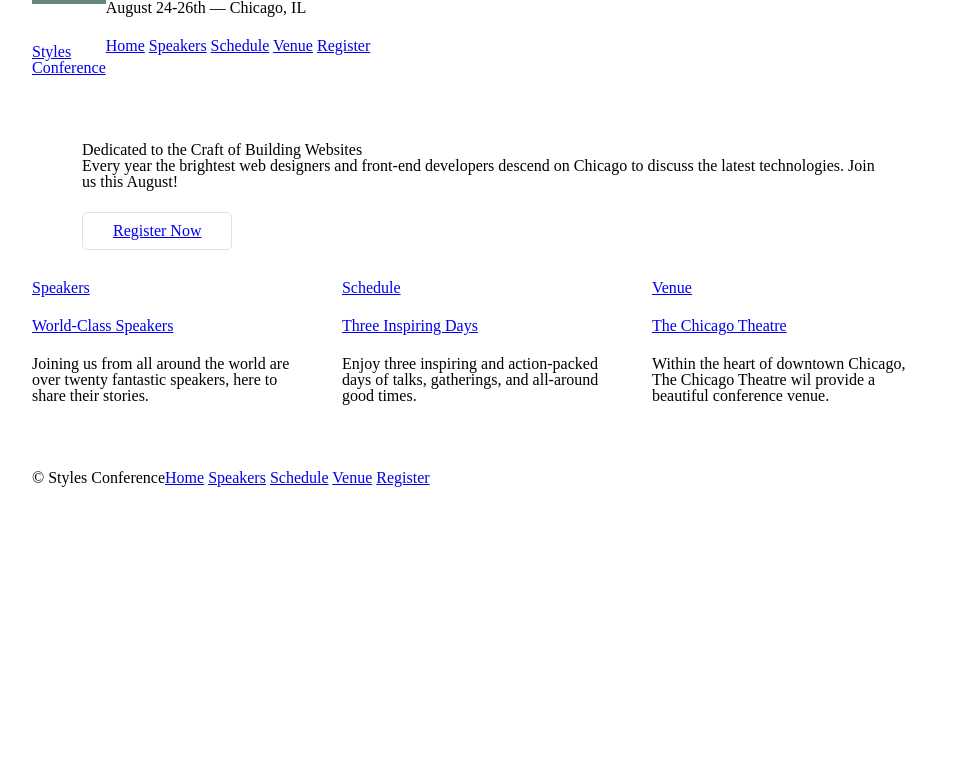
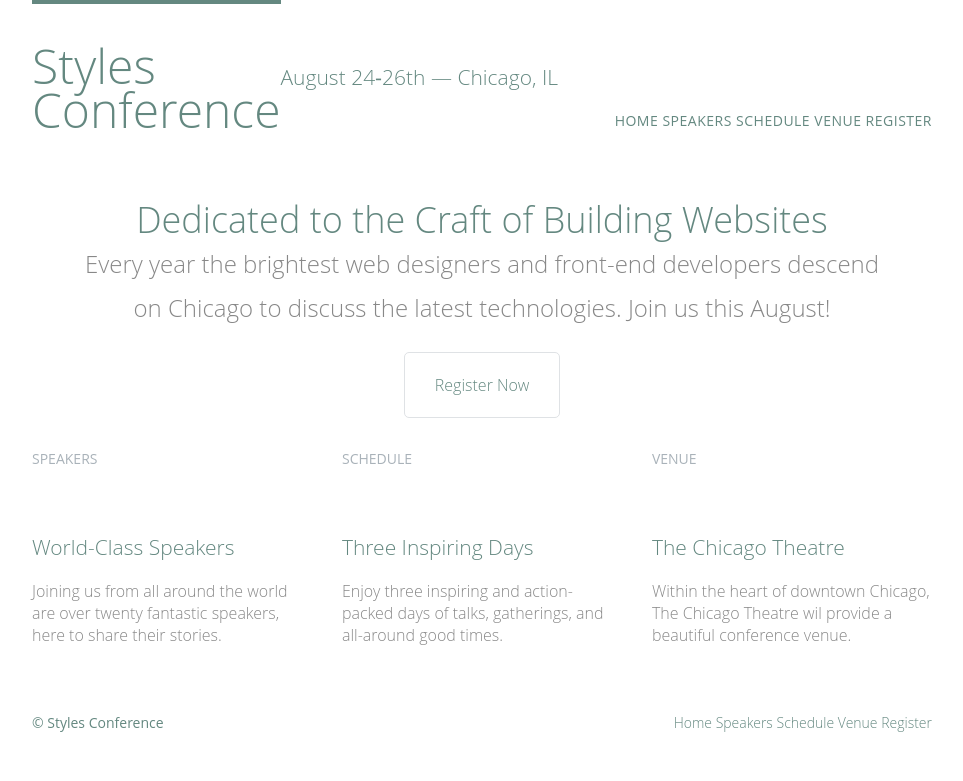
Before and after one commit to Jacquelyn-N/Styles-Conference-Chicago, a plain HTML site: page index.html in a window 1280 px wide. Shown: the whole page, without its empty margins (158-1121 px from the left). Drawn offline with Linux system fonts and the light colour scheme; files that its build step writes are made by us from their sources.

Commit message:
Add files via upload

```diff
--- a/index.html
+++ b/index.html
@@ -16,9 +16,9 @@
                 <a href="index.html">Styles <br> Conference</a>
             </h1>
 
-            <h3>August 24&dash;26th &mdash; Chicago, IL</h3>
+            <h3 class="tagline">August 24&dash;26th &mdash; Chicago, IL</h3>
 
-            <nav>
+            <nav class="nav primary-nav">
                 <a href="index.html">Home</a>
                 <a href="speakers.html">Speakers</a>
                 <a href="schedule.html">Schedule</a>
@@ -46,30 +46,30 @@
 
                 <!--Speakers-->
 
-                <section class="col-1-3">
+                <section class="teaser col-1-3">
                     <a href="speakers.html">
                         <h5>Speakers</h5>
-                        <h3>World-Class Speakers</h3>
+                        <h3 class="tagline">World-Class Speakers</h3>
                 </a>
                 <p>Joining us from all around the world are over twenty fantastic speakers, here to share their stories.</p>
             </section><!--
 
                 Schedule
 
-            --><section class="col-1-3">
+            --><section class="teaser col-1-3">
                 <a href="schedule.html">
                     <h5>Schedule</h5>
-                    <h3>Three Inspiring Days</h3>
+                    <h3 class="tagline">Three Inspiring Days</h3>
                 </a>
                 <p>Enjoy three inspiring and action-packed days of talks, gatherings, and all-around good times.</p>
             </section><!--
 
                 Venue
 
-            --><section class="col-1-3">
+            --><section class="teaser col-1-3">
                 <a href="venue.html">
                     <h5>Venue</h5>
-                    <h3>The Chicago Theatre</h3>
+                    <h3 class="tagline">The Chicago Theatre</h3>
                 </a>
                 <p>Within the heart of downtown Chicago, The Chicago Theatre wil provide a beautiful conference venue.</p>
             </section>
@@ -82,7 +82,7 @@
 
             <small>&copy; Styles Conference</small>
 
-            <nav>
+            <nav class="nav">
                 <a href="index.html">Home</a>
                 <a href="speakers.html">Speakers</a>
                 <a href="schedule.html">Schedule</a>
--- a/main.css
+++ b/main.css
@@ -46,6 +46,17 @@
 	border-collapse: collapse;
 	border-spacing: 0;
 
+}
+
+/*
+  ========================================
+  Custom styles
+  ========================================
+*/
+
+body {
+	color: #888;
+	font: 300 16px/22px "Open Sans", "Helvetica Neue", Helvetica, Arial, sans-serif;
 }
 
 /*
@@ -104,6 +115,62 @@
 	margin-bottom: 22px;
   }
 
+h1, h2, h3, h4 {
+	color: #648880;
+}
+
+h1 {
+	font-size: 36px;
+	line-height: 44px;
+}
+
+h2 {
+	font-size: 24px;
+	line-height: 44px;
+}
+
+h3 {
+	font-size: 21px;
+}
+
+h4 {
+	font-size: 18px;
+}
+
+h5 {
+	color: #a9b2b9;
+	font-size: 14px;
+	font-weight: 400;
+	text-transform: uppercase;
+}
+
+strong {
+	font-weight: 400;
+}
+
+cite, em {
+	font-style: italic;
+}
+
+/*
+  ========================================
+  Links
+  ========================================
+*/
+
+a:hover {
+	color: #a9b2b9;
+}
+
+a {
+	color: #648880;
+	text-decoration: none;
+}
+
+p a {
+	border-bottom: 1px solid #dfe2e5;
+}
+
 /*
   ========================================
   Buttons
@@ -128,7 +195,21 @@
 */
 
 .hero {
+	line-height: 44px;
 	padding: 22px 80px 30px 80px;
+	text-align: center;
+}
+
+.hero h2 {
+	font-size: 36px;
+}
+
+.hero p {
+	font-size: 24px;
+}
+
+.teaser a:hover h3 {
+	color: #a9b2b9;
 }
 
 /*
@@ -164,8 +245,22 @@
 
 .logo {
 	border-top: 4px solid #648880;
+	float: left;
+	font-size: 48px;
+	line-height: 44px;
 	padding: 40px 0 22px 0;
-	float: left;
+}
+
+.tagline {
+	margin: 66px 0 22px 0;
+	text-align: left;
+}
+
+.primary-nav {
+	font-size: 14px;
+	font-weight: 400;
+	letter-spacing: .5px;
+	text-transform: uppercase;
 }
 
 /*
@@ -176,9 +271,22 @@
 
 .primary-footer small {
 	float: left;
+	font-weight: 400;
 }
 
 .primary-footer {
+	color: #648880;
+	font-size: 14px;
 	padding-bottom: 44px;
 	padding-top: 44px;
 }
+
+/*
+  ========================================
+  Navigation
+  ========================================
+*/
+
+.nav {
+	text-align: right;
+}
```
Also changed, not shown: register.html (+3 -3 lines), schedule.html (+3 -3 lines), speakers.html (+3 -3 lines), venue.html (+3 -3 lines).
